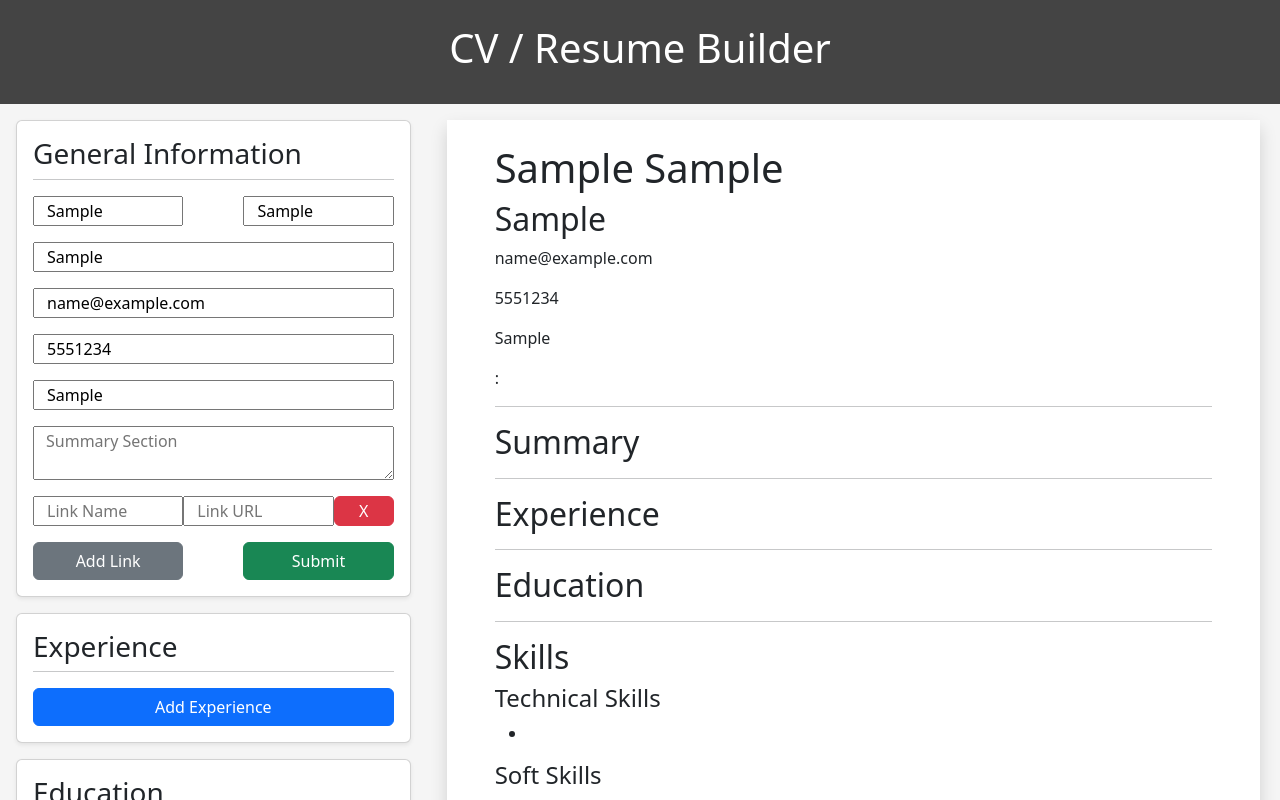
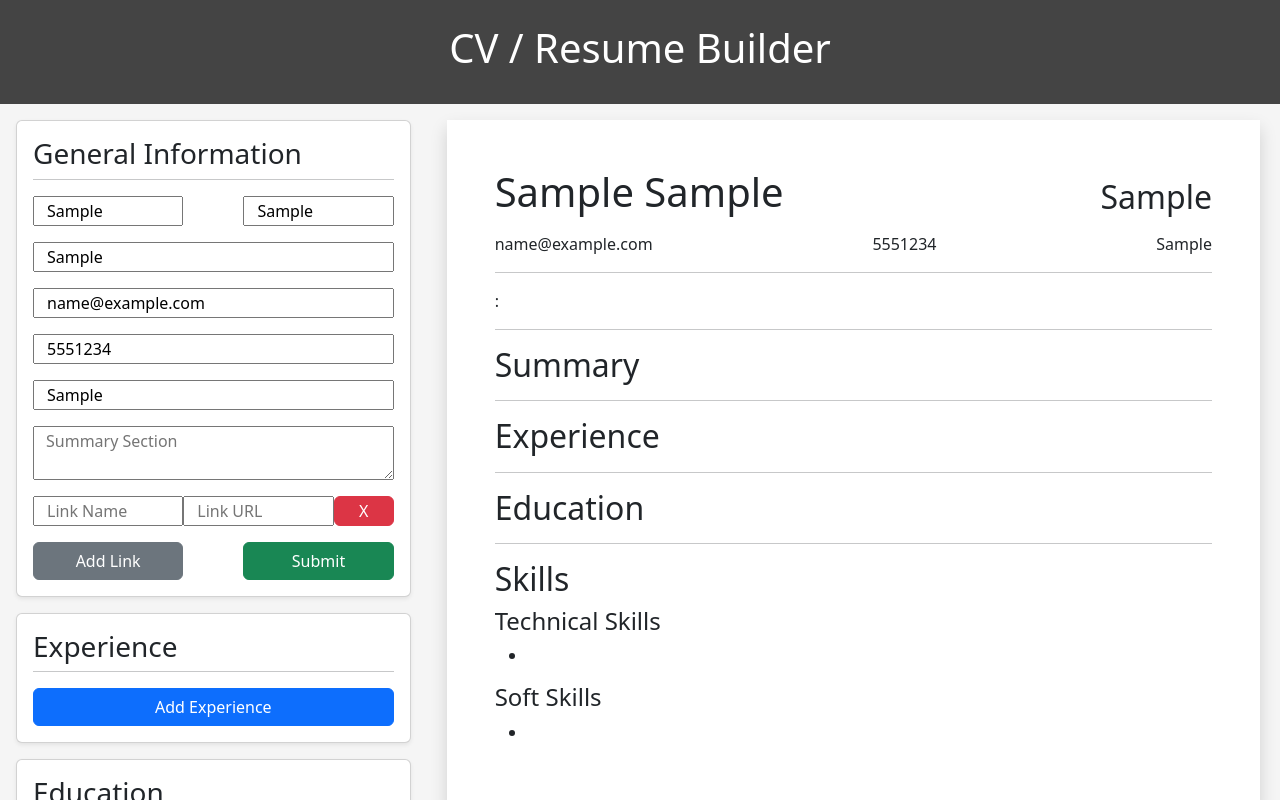
Before and after one commit to Bateeters/CVResumeBuilder, a React (Vite) app: page / in a window 1280 px wide. Both pictures are taken after typing "Sample", "Sample", "Sample", "name@example.com", "5551234", "Sample" into the empty fields and a click on the button "Add Link". Shown: the top 800 px of the page. Built offline with nearby package versions, Linux system fonts and the light colour scheme.

Commit message:
Updated styling for General Info Display

```diff
--- a/src/components/CVDisplay.jsx
+++ b/src/components/CVDisplay.jsx
@@ -1,18 +1,26 @@
 function CVDisplay({ general, experience, education, skills}){
     return(
         <div className="resumeDisplay pt-4 pb-5 px-5 shadow mx-2">
-            <h1>{general.firstName} {general.lastName}</h1>
-            <h2>{general.jobTitle}</h2>
-            <p>{general.email}</p>
-            <p>{general.phone}</p>
-            <p>{general.location}</p>
+            <div className="row justify-content-between align-items-end mt-4 mb-2">
+                <h1 className="col-auto">{general.firstName} {general.lastName}</h1>
+                <h2 className="col-auto">{general.jobTitle}</h2>
+            </div>
+            <div className="row justify-content-between">
+                <p className="col-auto mb-0">{general.email}</p>
+                <p className="col-auto mb-0">{general.phone}</p>
+                <p className="col-auto mb-0">{general.location}</p>
+            </div>
+            <hr />
+            <div className="row">
                 {general.links.map((link) => (
-                <p key={link.id}>{link.name}:&nbsp;
+                    <p className="col-auto mb-0" key={link.id}>{link.name}:&nbsp;
                         <a href={link.url} target="_blank">
                             {link.url}
                         </a>
                     </p>
                 ))}
+            </div>
+
 
             <hr />
             <h2>Summary</h2>
```
Lines whose indentation alone changed are shown as unchanged.
